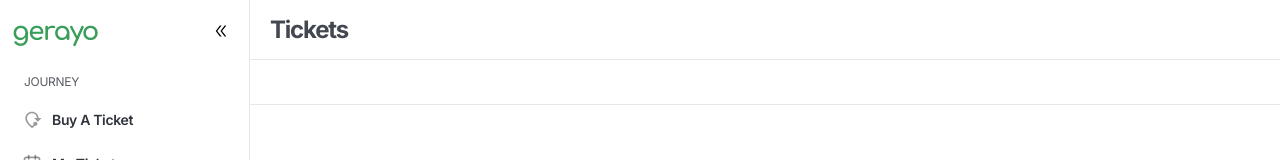
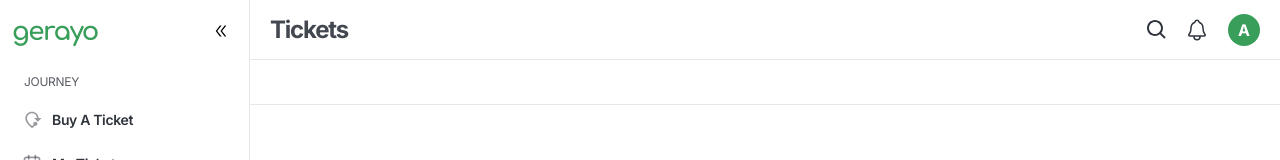
Before and after one commit to kevindermot99/gerayo, a React (Vite) app: page / in a window 1280 px wide. Shown: the top 160 px of the page. Built offline with nearby package versions, Linux system fonts and the light colour scheme.

Commit message:
nav complete

```diff
--- a/src/Components/Navbar.jsx
+++ b/src/Components/Navbar.jsx
@@ -1,11 +1,31 @@
-import React from 'react'
+import React from "react";
+import { IoNotificationsOutline } from "react-icons/io5";
+import { BiSearch } from "react-icons/bi";
 
-function Navbar({title}) {
+function Navbar({ title }) {
   return (
-    <div className='h-[60px] px-5 border-b-[1px] border-border-lines-light flex items-center justify-between'>
-        <h1 className='font-bold tracking-tighter text-2xl text-dark-text/90 '>{title}</h1>
+    <div className="h-[60px] px-5 border-b-[1px] border-border-lines-light flex items-center justify-between">
+      <h1 className="font-bold tracking-tighter text-2xl text-dark-text/90 ">
+        {title}
+      </h1>
+      <div className="w-fit flex items-center justify-end gap-2">
+        <button className=" h-8 aspect-square flex items-center justify-center rounded-full group active:scale-95 select-none" title="Search">
+          <BiSearch className="text-2xl text-dark-text group-hover:text-main-color " />
+        </button>
+        <button className=" h-8 aspect-square flex items-center justify-center rounded-full group mr-[7px] active:scale-95 select-none" title="Notifications">
+          <IoNotificationsOutline className="text-2xl text-dark-text group-hover:text-main-color " />
+        </button>
+        <div className="flex cursor-pointer active:scale-95 select-none" title="Andrew">
+          <div className="h-8 aspect-square hover:bg-border-lines-light/50 rounded-full flex items-center justify-center"
+          >
+            <p className="bg-main-color text-white w-full h-full font-bold rounded-full flex items-center justify-center ">
+              A
+            </p>
+          </div>
+        </div>
+      </div>
     </div>
-  )
+  );
 }
 
-export default Navbar
+export default Navbar;
--- a/src/Components/Sidebar.jsx
+++ b/src/Components/Sidebar.jsx
@@ -23,7 +23,7 @@ function Sidebar() {
             gerayo
           </h1>
         </div>
-        <button className=" p-2 rounded-full hover:bg-border-lines-light active:scale-95 ">
+        <button className=" p-2 rounded-full hover:bg-border-lines-light/60 active:scale-95 ">
           <AiOutlineDoubleLeft />
         </button>
       </div>
--- a/src/index.css
+++ b/src/index.css
@@ -35,13 +35,9 @@ body {
 ::-webkit-scrollbar-thumb {
   border: 3px solid transparent;
   background-clip: padding-box;
-  background: #d4d4d459;
-}
-
-.sidebar::-webkit-scrollbar-thumb {
   background: transparent;
 }
 
-.sidebar:hover::-webkit-scrollbar-thumb {
+:hover::-webkit-scrollbar-thumb {
   background: #d4d4d459;
 }
```
